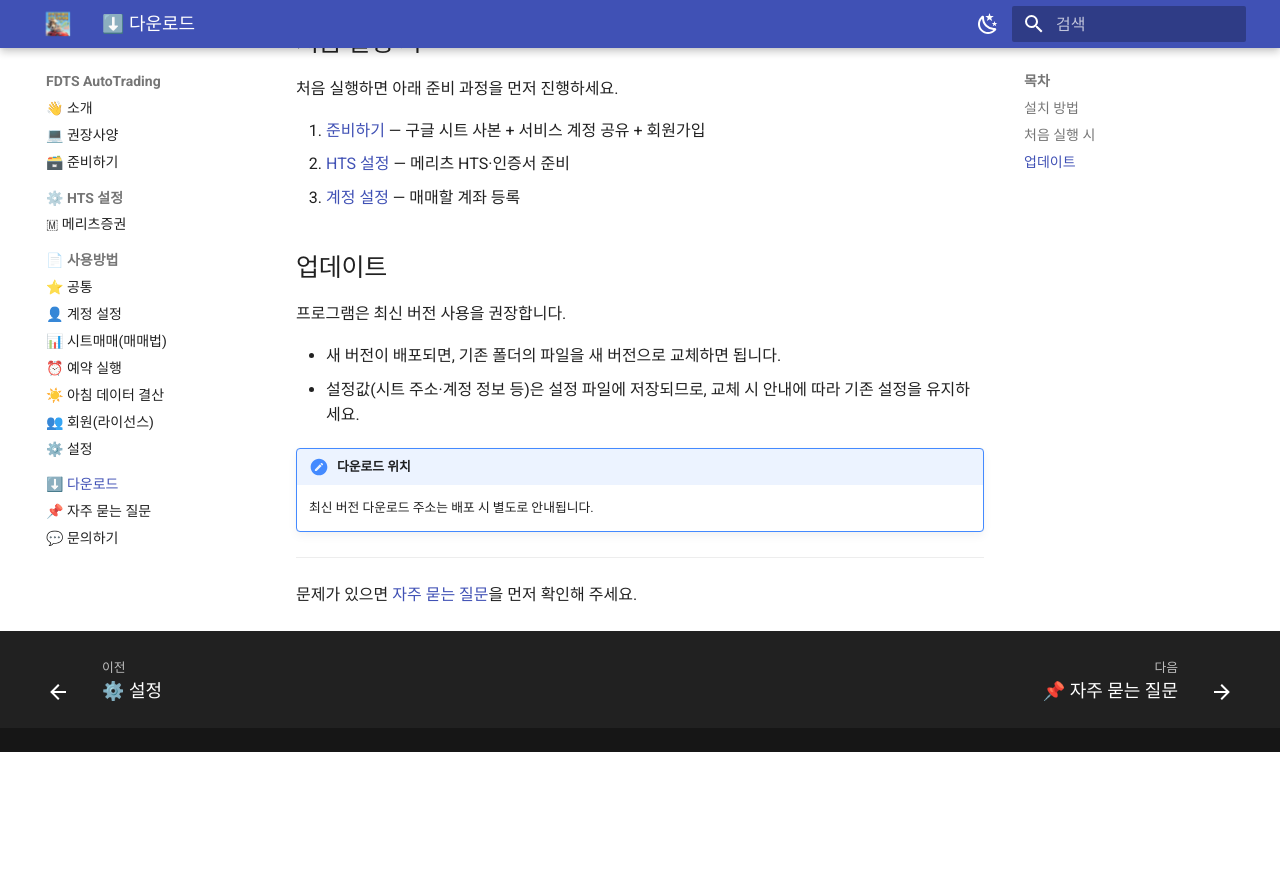
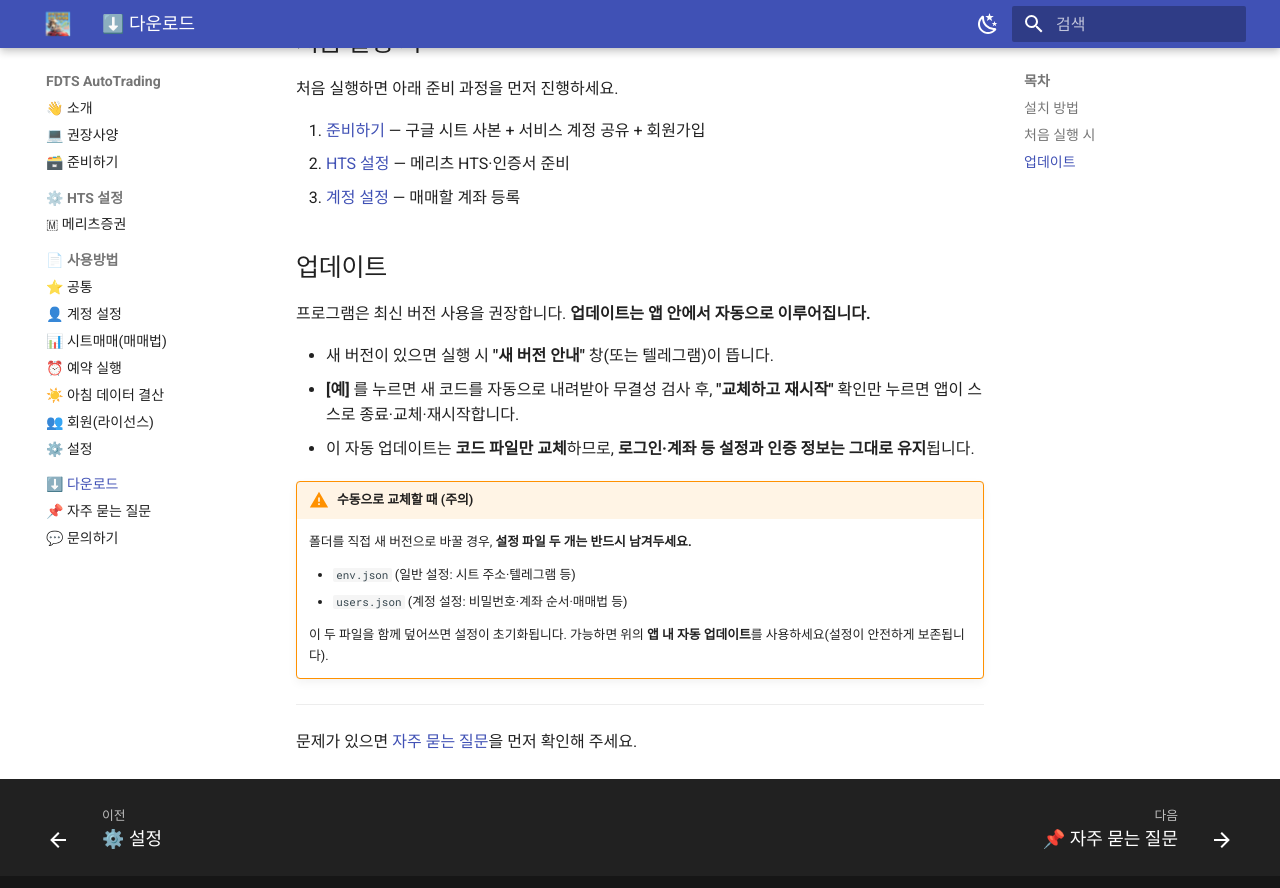
Before and after one commit to roykimever/FDTS-Dist, an MkDocs documentation site: the page built from docs/download.md, in a window 1280 px wide and 900 px high, scrolled down 621 px. Shown: the top 888 px of the window. Built offline with MkDocs 1.6.1 and Material for MkDocs 9.7.7, drawn with Linux system fonts in a browser that asks for light colours; before the commit the page ends 1373 px from its top, so only the background shows below that.

Commit message:
docs: 업데이트 안내(자동=설정보존, 수동=env/users 유지)

```diff
--- a/docs/download.md
+++ b/docs/download.md
@@ -25,15 +25,19 @@ FDTS는 별도 설치 과정이 없습니다. 압축을 풀고 실행파일을
 
 ## 업데이트
 
-프로그램은 최신 버전 사용을 권장합니다.
+프로그램은 최신 버전 사용을 권장합니다. **업데이트는 앱 안에서 자동으로 이루어집니다.**
 
-- 새 버전이 배포되면, 기존 폴더의 파일을 새 버전으로 교체하면 됩니다.
-- 설정값(시트 주소·계정 정보 등)은 설정 파일에 저장되므로, 교체 시 안내에 따라 기존 설정을 유지하세요.
+- 새 버전이 있으면 실행 시 **"새 버전 안내"** 창(또는 텔레그램)이 뜹니다.
+- **[예]** 를 누르면 새 코드를 자동으로 내려받아 무결성 검사 후, **"교체하고 재시작"** 확인만 누르면 앱이 스스로 종료·교체·재시작합니다.
+- 이 자동 업데이트는 **코드 파일만 교체**하므로, **로그인·계좌 등 설정과 인증 정보는 그대로 유지**됩니다.
 
-!!! note "다운로드 위치"
-    최신 버전 다운로드 주소는 배포 시 별도로 안내됩니다.
+!!! warning "수동으로 교체할 때 (주의)"
+    폴더를 직접 새 버전으로 바꿀 경우, **설정 파일 두 개는 반드시 남겨두세요.**
 
-<!-- 다운로드 링크(예: GitHub Releases)는 배포 확정 후 여기에 추가 -->
+    - `env.json` (일반 설정: 시트 주소·텔레그램 등)
+    - `users.json` (계정 설정: 비밀번호·계좌 순서·매매법 등)
+
+    이 두 파일을 함께 덮어쓰면 설정이 초기화됩니다. 가능하면 위의 **앱 내 자동 업데이트**를 사용하세요(설정이 안전하게 보존됩니다).
 
 ---
 
```
